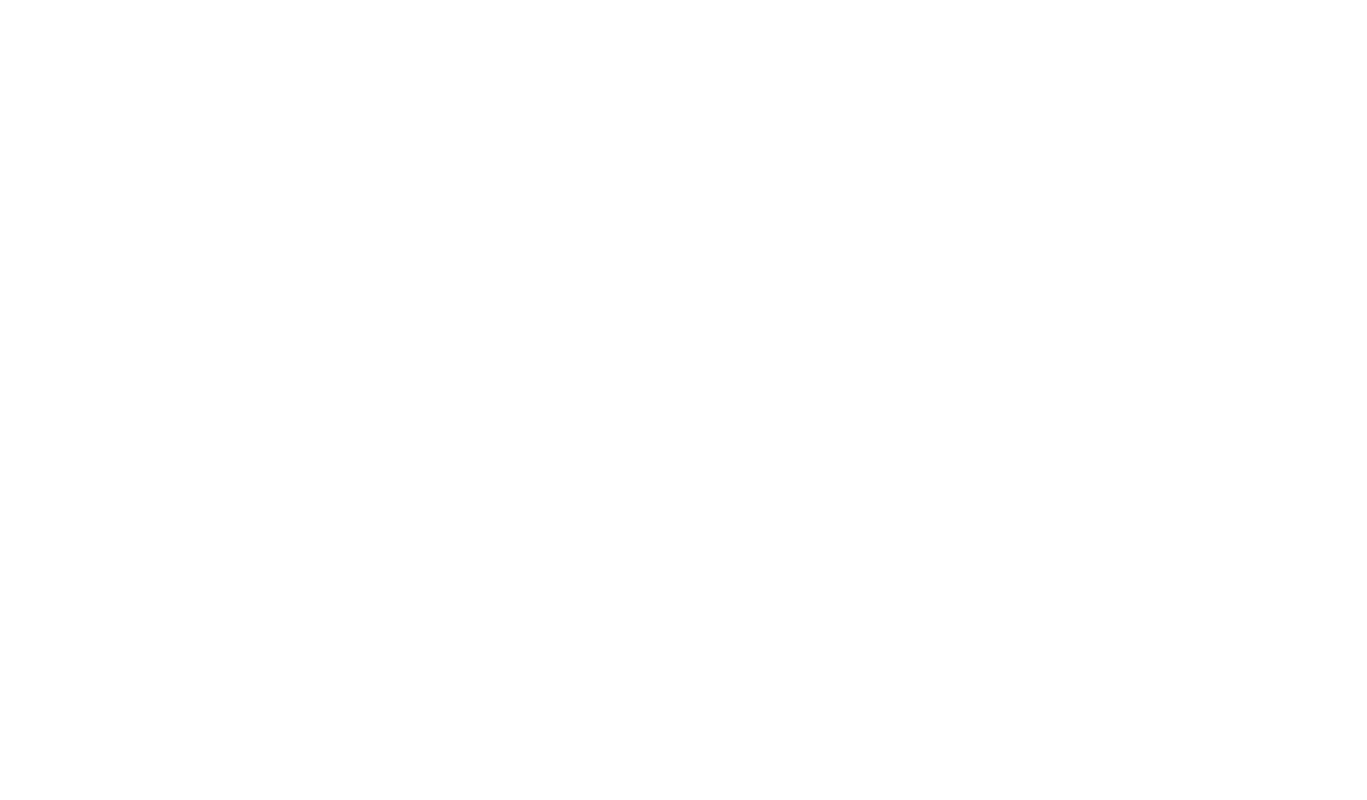
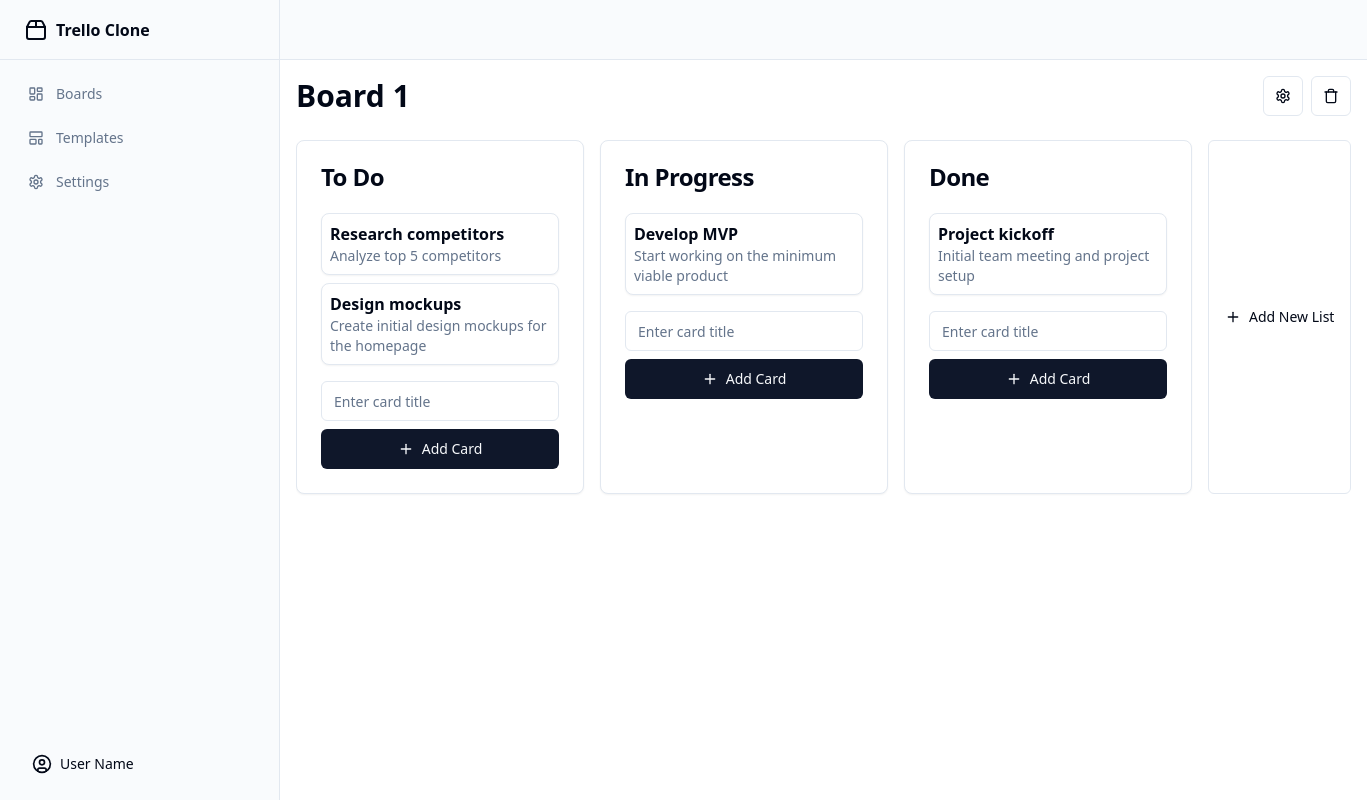
Before and after one commit to GPT-Engineer-App-Dev/trello-clone-master, a React (Vite) app: page /board/1 in a window 1280 px wide. Before the commit this address had no page. Shown: the whole page, 1367 px wide, since content can reach past the window. Built offline with nearby package versions, Linux system fonts and the light colour scheme.

Commit message:
Implement initial Trello clone layout and basic functionality

```diff
--- a/src/App.jsx
+++ b/src/App.jsx
@@ -1,17 +1,29 @@
 import { Toaster } from "@/components/ui/sonner";
 import { TooltipProvider } from "@/components/ui/tooltip";
 import { QueryClient, QueryClientProvider } from "@tanstack/react-query";
-import { Home } from "lucide-react";
+import { LayoutDashboard, Settings, LayoutTemplate } from "lucide-react";
 import { Route, BrowserRouter as Router, Routes } from "react-router-dom";
-import Layout from "./layouts/default"; // available: default, navbar, sidebar
-import Index from "./pages/Index.jsx";
+import Layout from "./layouts/sidebar";
+import Boards from "./pages/Boards";
+import BoardView from "./pages/BoardView";
+
 const queryClient = new QueryClient();
 
 export const navItems = [
   {
-    title: "Home", // Feel free to change this to your liking
+    title: "Boards",
     to: "/",
-    icon: <Home className="h-4 w-4" />,
+    icon: <LayoutDashboard className="h-4 w-4" />,
+  },
+  {
+    title: "Templates",
+    to: "/templates",
+    icon: <LayoutTemplate className="h-4 w-4" />,
+  },
+  {
+    title: "Settings",
+    to: "/settings",
+    icon: <Settings className="h-4 w-4" />,
   },
 ];
 
@@ -23,8 +35,10 @@ const App = () => {
         <Router>
           <Routes>
             <Route path="/" element={<Layout />}>
-              <Route index element={<Index />} />
-              {/* Add more routes here as needed */}
+              <Route index element={<Boards />} />
+              <Route path="board/:id" element={<BoardView />} />
+              <Route path="templates" element={<div>Templates Page</div>} />
+              <Route path="settings" element={<div>Settings Page</div>} />
             </Route>
           </Routes>
         </Router>
--- a/src/layouts/sidebar.jsx
+++ b/src/layouts/sidebar.jsx
@@ -9,7 +9,7 @@ import {
 } from "@/components/ui/dropdown-menu";
 import { Sheet, SheetContent, SheetTrigger } from "@/components/ui/sheet";
 import { cn } from "@/lib/utils";
-import { CircleUser, Menu, Package2 } from "lucide-react";
+import { CircleUser, LogOut, Menu, Package2, Settings, User } from "lucide-react";
 import { NavLink, Outlet } from "react-router-dom";
 import { navItems } from "../App";
 
@@ -20,8 +20,9 @@ const Layout = () => {
       <div className="flex flex-col">
         <header className="flex h-14 items-center gap-4 border-b bg-muted/40 px-4 lg:h-[60px] lg:px-6">
           <MobileSidebar />
-          <div className="w-full flex-1">{/* Add nav bar content here! */}</div>
-          <UserDropdown />
+          <div className="w-full flex-1">
+            {/* Add header content here if needed */}
+          </div>
         </header>
         <main className="flex-grow p-4 overflow-auto">
           <Outlet />
@@ -37,10 +38,10 @@ const Sidebar = () => (
       <div className="flex h-14 items-center border-b px-4 lg:h-[60px] lg:px-6">
         <NavLink to="/" className="flex items-center gap-2 font-semibold">
           <Package2 className="h-6 w-6" />
-          <span>Acme Inc</span>
+          <span>Trello Clone</span>
         </NavLink>
       </div>
-      <div className="flex-1">
+      <div className="flex-1 overflow-auto py-2">
         <nav className="grid items-start px-2 text-sm font-medium lg:px-4 gap-2">
           {navItems.map((item) => (
             <SidebarNavLink key={item.to} to={item.to}>
@@ -49,6 +50,9 @@ const Sidebar = () => (
             </SidebarNavLink>
           ))}
         </nav>
+      </div>
+      <div className="mt-auto p-4">
+        <UserDropdown />
       </div>
     </div>
   </div>
@@ -69,14 +73,18 @@ const MobileSidebar = () => (
           className="flex items-center gap-2 text-lg font-semibold mb-4"
         >
           <Package2 className="h-6 w-6" />
-          <span className="sr-only">Acme Inc</span>
+          <span>Trello Clone</span>
         </NavLink>
         {navItems.map((item) => (
           <SidebarNavLink key={item.to} to={item.to}>
+            {item.icon}
             {item.title}
           </SidebarNavLink>
         ))}
       </nav>
+      <div className="mt-auto">
+        <UserDropdown />
+      </div>
     </SheetContent>
   </Sheet>
 );
@@ -84,18 +92,27 @@ const MobileSidebar = () => (
 const UserDropdown = () => (
   <DropdownMenu>
     <DropdownMenuTrigger asChild>
-      <Button variant="secondary" size="icon" className="rounded-full">
+      <Button variant="ghost" className="w-full justify-start gap-2">
         <CircleUser className="h-5 w-5" />
-        <span className="sr-only">Toggle user menu</span>
+        <span>User Name</span>
       </Button>
     </DropdownMenuTrigger>
-    <DropdownMenuContent align="end">
+    <DropdownMenuContent align="end" className="w-56">
       <DropdownMenuLabel>My Account</DropdownMenuLabel>
       <DropdownMenuSeparator />
-      <DropdownMenuItem>Settings</DropdownMenuItem>
-      <DropdownMenuItem>Support</DropdownMenuItem>
+      <DropdownMenuItem>
+        <User className="mr-2 h-4 w-4" />
+        Profile
+      </DropdownMenuItem>
+      <DropdownMenuItem>
+        <Settings className="mr-2 h-4 w-4" />
+        Settings
+      </DropdownMenuItem>
       <DropdownMenuSeparator />
-      <DropdownMenuItem>Logout</DropdownMenuItem>
+      <DropdownMenuItem>
+        <LogOut className="mr-2 h-4 w-4" />
+        Logout
+      </DropdownMenuItem>
     </DropdownMenuContent>
   </DropdownMenu>
 );
@@ -106,7 +123,7 @@ const SidebarNavLink = ({ to, children }) => (
     className={({ isActive }) =>
       cn(
         "flex items-center gap-3 rounded-lg px-3 py-2 transition-all hover:text-primary text-muted-foreground",
-        isActive && "text-primary bg-muted",
+        isActive && "text-primary bg-muted"
       )
     }
   >
--- /dev/null
+++ b/src/pages/BoardView.jsx
@@ -0,0 +1,112 @@
+import { Button } from "@/components/ui/button";
+import { Card, CardContent, CardHeader, CardTitle } from "@/components/ui/card";
+import { Input } from "@/components/ui/input";
+import { Plus, Settings, Trash } from "lucide-react";
+import { useState } from "react";
+import { useParams } from "react-router-dom";
+
+const mockLists = [
+  {
+    id: 1,
+    title: "To Do",
+    cards: [
+      { id: 1, title: "Research competitors", description: "Analyze top 5 competitors" },
+      { id: 2, title: "Design mockups", description: "Create initial design mockups for the homepage" },
+    ],
+  },
+  {
+    id: 2,
+    title: "In Progress",
+    cards: [
+      { id: 3, title: "Develop MVP", description: "Start working on the minimum viable product" },
+    ],
+  },
+  {
+    id: 3,
+    title: "Done",
+    cards: [
+      { id: 4, title: "Project kickoff", description: "Initial team meeting and project setup" },
+    ],
+  },
+];
+
+const BoardView = () => {
+  const { id } = useParams();
+  const [lists, setLists] = useState(mockLists);
+
+  const addNewList = () => {
+    const newList = {
+      id: Date.now(),
+      title: "New List",
+      cards: [],
+    };
+    setLists([...lists, newList]);
+  };
+
+  return (
+    <div className="h-full overflow-x-auto">
+      <div className="flex justify-between items-center mb-6">
+        <h1 className="text-3xl font-bold">Board {id}</h1>
+        <div className="flex gap-2">
+          <Button variant="outline" size="icon">
+            <Settings className="h-4 w-4" />
+          </Button>
+          <Button variant="outline" size="icon">
+            <Trash className="h-4 w-4" />
+          </Button>
+        </div>
+      </div>
+      <div className="flex gap-4 pb-4">
+        {lists.map((list) => (
+          <List key={list.id} list={list} />
+        ))}
+        <Button onClick={addNewList} variant="outline" className="h-auto py-8 px-4">
+          <Plus className="mr-2 h-4 w-4" /> Add New List
+        </Button>
+      </div>
+    </div>
+  );
+};
+
+const List = ({ list }) => {
+  const [newCardTitle, setNewCardTitle] = useState("");
+
+  const addNewCard = () => {
+    if (newCardTitle.trim() === "") return;
+    const newCard = {
+      id: Date.now(),
+      title: newCardTitle,
+      description: "",
+    };
+    list.cards.push(newCard);
+    setNewCardTitle("");
+  };
+
+  return (
+    <Card className="w-72 shrink-0">
+      <CardHeader>
+        <CardTitle>{list.title}</CardTitle>
+      </CardHeader>
+      <CardContent className="flex flex-col gap-2">
+        {list.cards.map((card) => (
+          <Card key={card.id} className="p-2">
+            <h3 className="font-semibold">{card.title}</h3>
+            <p className="text-sm text-muted-foreground">{card.description}</p>
+          </Card>
+        ))}
+        <div className="flex flex-col gap-2 mt-2">
+          <Input
+            placeholder="Enter card title"
+            value={newCardTitle}
+            onChange={(e) => setNewCardTitle(e.target.value)}
+          />
+          <Button onClick={addNewCard}>
+            <Plus className="mr-2 h-4 w-4" /> Add Card
+          </Button>
+        </div>
+      </CardContent>
+    </Card>
+  );
+};
+
+export default BoardView;
--- /dev/null
+++ b/src/pages/Boards.jsx
@@ -0,0 +1,46 @@
+import { Button } from "@/components/ui/button";
+import {
+  Card,
+  CardContent,
+  CardDescription,
+  CardHeader,
+  CardTitle,
+} from "@/components/ui/card";
+import { Plus } from "lucide-react";
+import { Link } from "react-router-dom";
+
+const mockBoards = [
+  { id: 1, name: "Project Alpha", description: "Main project board" },
+  { id: 2, name: "Team Tasks", description: "Daily team tasks and updates" },
+  { id: 3, name: "Roadmap", description: "Product roadmap and milestones" },
+];
+
+const Boards = () => {
+  return (
+    <div className="container mx-auto py-6">
+      <div className="flex justify-between items-center mb-6">
+        <h1 className="text-3xl font-bold">Boards</h1>
+        <Button>
+          <Plus className="mr-2 h-4 w-4" /> Create New Board
+        </Button>
+      </div>
+      <div className="grid grid-cols-1 md:grid-cols-2 lg:grid-cols-3 gap-6">
+        {mockBoards.map((board) => (
+          <Link key={board.id} to={`/board/${board.id}`}>
+            <Card className="hover:bg-muted/50 transition-colors">
+              <CardHeader>
+                <CardTitle>{board.name}</CardTitle>
+                <CardDescription>{board.description}</CardDescription>
+              </CardHeader>
+              <CardContent>
+                {/* You can add a preview of lists or cards here */}
+              </CardContent>
+            </Card>
+          </Link>
+        ))}
+      </div>
+    </div>
+  );
+};
+
+export default Boards;
```
